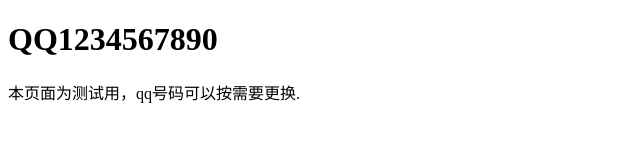
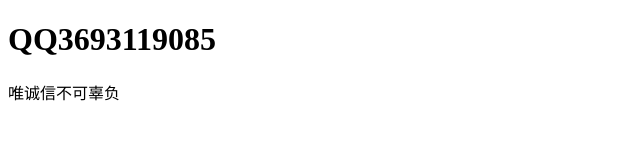
Before and after one commit to HydeXHyde/HydeXHyde, a plain HTML site: page index.html in a window 1280 px wide. Shown: the whole page, without its empty margins (0-640 px from the left). Drawn offline with Linux system fonts and the light colour scheme.

Commit message:
Update index.html

```diff
--- a/index.html
+++ b/index.html
@@ -6,7 +6,7 @@
     <title>My GitHub Website</title>
 </head>
 <body>
-    <h1>QQ1234567890</h1>
-    <p>本页面为测试用，qq号码可以按需要更换.</p>
+    <h1>QQ3693119085</h1>
+    <p>唯诚信不可辜负</p>
 </body>
 </html>
```
